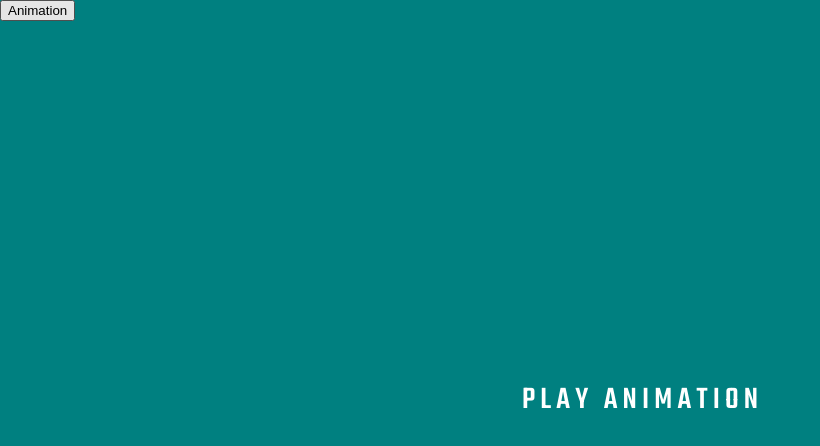
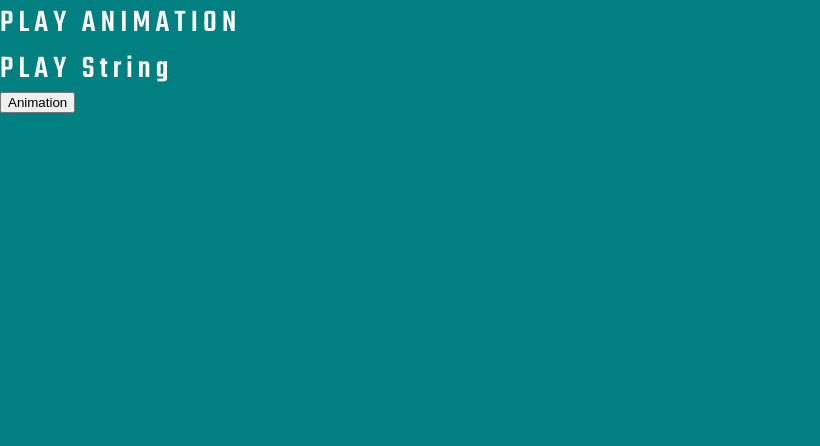
Before and after one commit to kromatch/web_resource, a plain HTML site: page new_splitletter/index.html in a window 1280 px wide. Shown: the whole page, without its empty margins (0-820 px from the left). Drawn offline with Linux system fonts and the light colour scheme.

Commit message:
クラス分けした文字分解アニメーション

```diff
--- a/new_splitletter/index.html
+++ b/new_splitletter/index.html
@@ -12,8 +12,11 @@
 
 <body>
     <div id="container">
-        <div class="animate-title inview">
+        <div class="animate-title">
             PLAY ANIMATION
+        </div>
+        <div class="animate-title2">
+            PLAY String
         </div>
         <button onclick="document.querySelector('.animate-title').classList.toggle('inview');">Animation</button>
     </div>
--- a/new_splitletter/main.js
+++ b/new_splitletter/main.js
@@ -1,35 +1,31 @@
-//downloadされるのはまたないが、HTML要素がDOMに変換されたタイミングで発火
-
-//DOMContentLoadedのイベントリスナーにJSを登録をするとよい
 document.addEventListener('DOMContentLoaded',function(){
-const el = document.querySelector('.animate-title');
-// console.log(el.innerHTML.trim(); //HTMLの文字列を取得+前後のスペースを削除
-
-console.log(el.innerHTML.trim().split(""));
-const str = el.innerHTML.trim().split("");
-
-//innerHTMLはDOMへの操作なので、頻繁に書き換えるとパフォーマンスが悪くなる
-//用途に合わせたメソッドを使う方が、他者が見た時に意図を理解しやすい
-//forはなんでもできてしまうがゆえに、わかりにくい
-
-el.innerHTML = str.reduce((acc,curr) => {
-  curr =curr.replace(' ','&nbsp;');
-  return `${acc} <span class="char">${curr}</span>`;
-},"");
-
-// let concatStr ='';
-
-// const str = el.innerHTML.trim();
-// for(let c of str){
-//   //半角スペースを表示させるためには&nbsp;を代わりとして入れる
-//   c =c.replace(' ','&nbsp;'); //半角を&nbsp;に置換
-//   concatStr += `<span class="char">${c}</span>`
-//  //spanで囲まれた文字列が生成される　バックティックで囲むと${}で変数を使える
-
-// //文字列が繋がったHTMLが生成される
-// }
-// el.innerHTML = concatStr;
-// // console.log(concatStr);
+const ta = new TextAnimation('.animate-title');
+const ta2 = new TextAnimation('.animate-title2');
+//1秒後にアニメーションを発動
+setTimeout(()=>{
+  ta.animate();
+  ta2.animate();
+      },1000);
+});
 
 
-});
+class TextAnimation {
+  constructor(el) {
+    this.el = document.querySelector(el);
+    this.chars = this.el.innerHTML.trim().split("");
+    this.el.innerHTML = this._splitText();
+
+
+  }
+//_がつくとプライベートメソッド(とはいえ、JSでは厳格に縛れないので暗黙的に明示)
+  _splitText() {
+    return this.chars.reduce((acc,curr) => {
+      curr =curr.replace(' ','&nbsp;');
+      return `${acc} <span class="char">${curr}</span>`;
+    },"");
+  }
+//パブリックメソッド
+  animate(){
+    this.el.classList.toggle('inview');
+  }
+  }
--- a/new_splitletter/style.scss
+++ b/new_splitletter/style.scss
@@ -1,7 +1,7 @@
 @import "mixin";
 
 html {
-    font-family: 'Teko', sans-serif;
+  font-family: "Teko", sans-serif;
 }
 
 body {
@@ -14,11 +14,12 @@ body {
   background-color: teal;
 }
 
-.animate-title {
-  position: absolute;
-  top: 50%;
-  left: 50%;
-  transform: translate(-50%, -50%);
+.animate-title,
+.animate-title2 {
+  // position: absolute;
+  // top: 50%;
+  // left: 50%;
+  // transform: translate(-50%, -50%);
   color: white;
   opacity: 0;
   font-size: 2em;
@@ -37,9 +38,9 @@ body {
       );
 
       @for $i from 1 through 9 {
-          &:nth-child(#{$i}) {
-              animation-delay: $i * 0.04s;
-          }
+        &:nth-child(#{$i}) {
+          animation-delay: $i * 0.04s;
+        }
       }
     }
   }
```
Also changed, not shown: new_splitletter/style.css, 1 other file.
